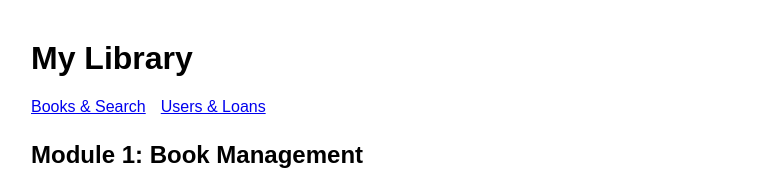
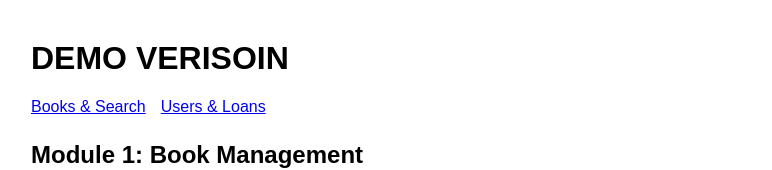
Before and after one commit to EronSG/BookLibrary-CI-CD, a website: page frontend/public/index.html in a window 1280 px wide. Shown: the top 170 px of the page, without its empty margins (109-881 px from the left). Drawn offline with Linux system fonts and the light colour scheme; no server answers.

Commit message:
demo presentation change

```diff
--- a/frontend/public/index.html
+++ b/frontend/public/index.html
@@ -11,7 +11,7 @@
   </style>
 </head>
 <body>
-  <h1>My Library</h1>
+  <h1>DEMO VERISOIN</h1>
   <nav><a href="index.html">Books & Search</a><a href="users.html">Users & Loans</a></nav>
 
   <h2>Module 1: Book Management</h2>
```
